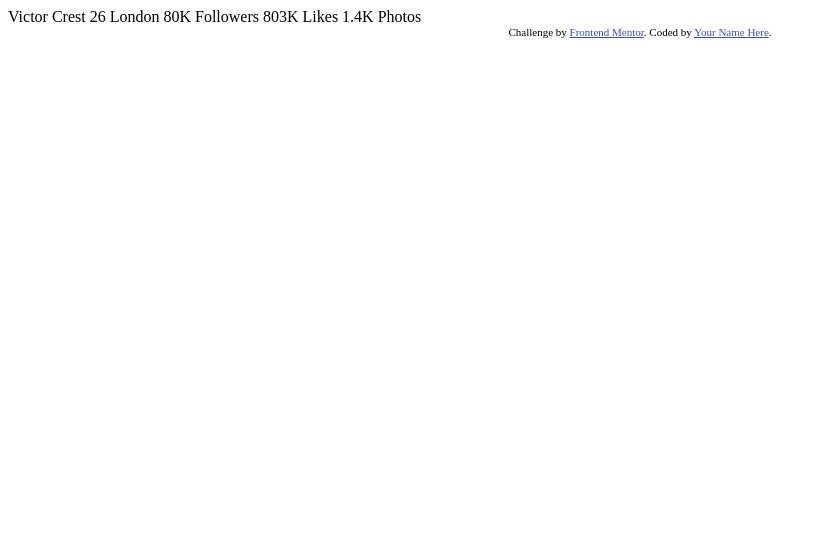
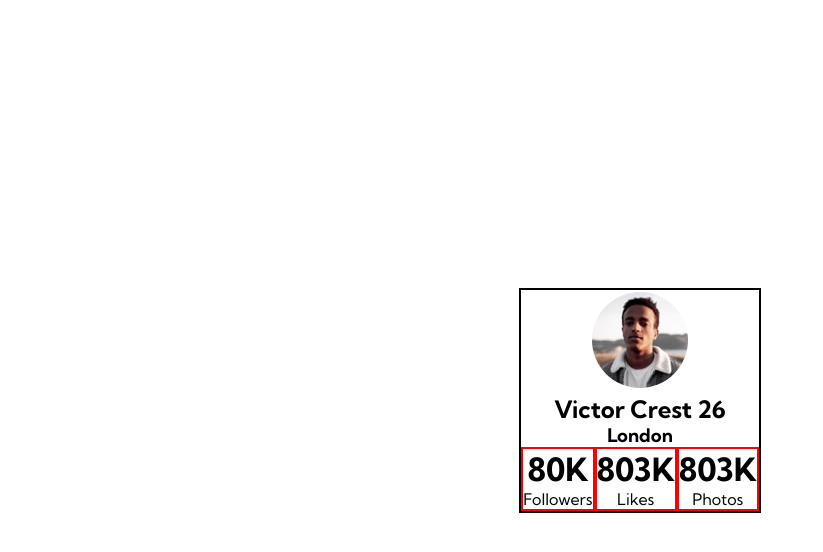
Before and after one commit to chetanchandel31/frontend-mentor-profile-card-component, a plain HTML site: page index.html in a window 1280 px wide. Shown: the whole page, without its empty margins (0-823 px from the left). Drawn offline with Linux system fonts and the light colour scheme.

Commit message:
basic structure prepared

```diff
--- a/index.html
+++ b/index.html
@@ -5,6 +5,7 @@
   <meta name="viewport" content="width=device-width, initial-scale=1.0"> <!-- displays site properly based on user's device -->
 
   <link rel="icon" type="image/png" sizes="32x32" href="./images/favicon-32x32.png">
+  <link rel='stylesheet' href='./style.css'>
 
   <title>Frontend Mentor | Profile card component</title>
 
@@ -15,21 +16,21 @@
   </style>
 </head>
 <body>
-  Victor Crest
-  26
-  London
 
-  80K
-  Followers
+  <div class='card'>
+    <img src='./images/image-victor.jpg' class='profilePic' alt="can't load profile picture">
+    <h2>Victor Crest 26</h2>
+    <h3>London</h3>
 
-  803K
-  Likes
+    <div class='stats'>
+      <span><h1>80K</h1>
+        Followers</span>
+      <span><h1>803K</h1>
+        Likes</span>
+      <span><h1>803K</h1>
+        Photos</span>
+    </div>
+  </div>
 
-  1.4K
-  Photos
-  <div class="attribution">
-    Challenge by <a href="https://www.frontendmentor.io?ref=challenge" target="_blank">Frontend Mentor</a>.
-    Coded by <a href="#">Your Name Here</a>.
-  </div>
 </body>
 </html>
--- /dev/null
+++ b/style.css
@@ -0,0 +1,38 @@
+@import url('https://fonts.googleapis.com/css2?family=Kumbh+Sans:wght@400;700&display=swap');
+
+*{
+    margin: 0;
+    padding: 0;
+    font-family: 'Kumbh Sans', sans-serif;
+}
+
+html, body{
+    height: 100%;
+}
+
+body{
+    display: flex;
+    justify-content: center;
+    align-items: center;
+}
+
+.card{
+    border: solid 2px black;
+    text-align: center;
+}
+
+.profilePic{
+    border-radius: 50%;
+    border: solid white 2px;
+}
+
+.stats{
+    display: flex;
+    flex-direction: row;
+    justify-content: space-around;
+}
+
+.stats span{
+    border: solid 2px red;
+    flex: 1 0 0;
+}
```
